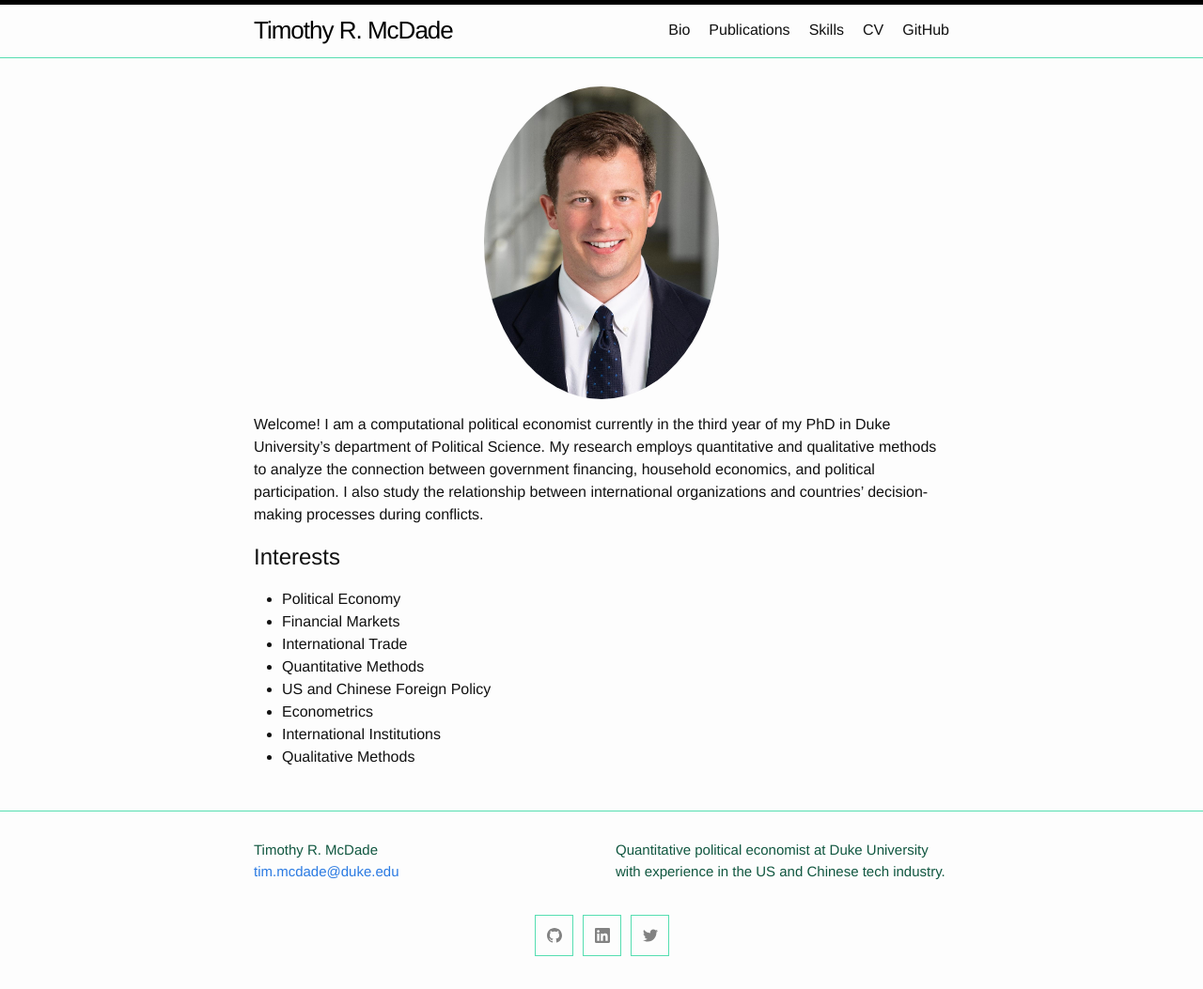
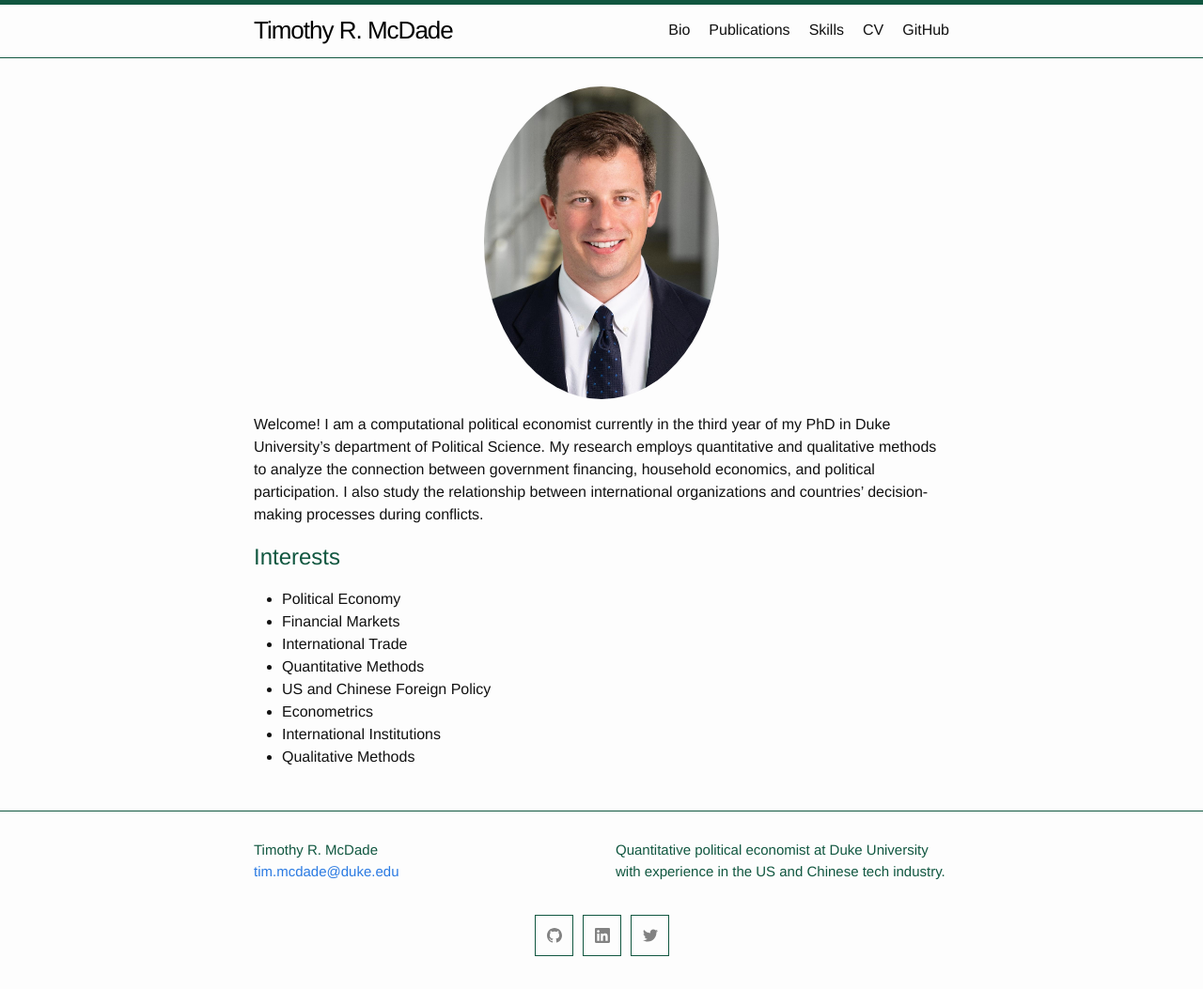
Before and after one commit to trmcdade/trmcdade.github.io, a Jekyll site: the page built from index.md, in a window 1280 px wide. Shown: the whole page at 94% size. Built offline with Jekyll 4.4.1, drawn with Linux system fonts in a browser that asks for light colours.

Commit message:
update branding

```diff
--- a/_sass/minima/_base.scss
+++ b/_sass/minima/_base.scss
@@ -105,7 +105,7 @@ li {
 h1, h2, h3, h4, h5, h6 {
   font-weight: $base-font-weight;
   font-family: $heading-family; //comment this one out if you want
-  // color: $brand-color; //comment this one out if you want
+  color: $brand-color; //comment this one out if you want
 }
 
 /**
--- a/_sass/minima/skins/wm.scss
+++ b/_sass/minima/skins/wm.scss
@@ -15,9 +15,13 @@ $link-base-color:       #2a7ae2 !default;
 $link-visited-color:    darken($link-base-color, 15%) !default;
 $link-hover-color:      $text-color !default;
 
-$border-color-01:       $brand-color-light !default;
+$border-color-01:       $brand-color !default;
 $border-color-02:       lighten($brand-color, 35%) !default;
-$border-color-03:       $brand-color-dark !default;
+$border-color-03:       $brand-color !default;
+
+// $border-color-01:       $brand-color-light !default;
+// $border-color-02:       lighten($brand-color, 35%) !default;
+// $border-color-03:       $brand-color-dark !default;
 
 $table-text-color:      lighten($text-color, 18%) !default;
 $table-zebra-color:     lighten($brand-color, 46%) !default;
```
